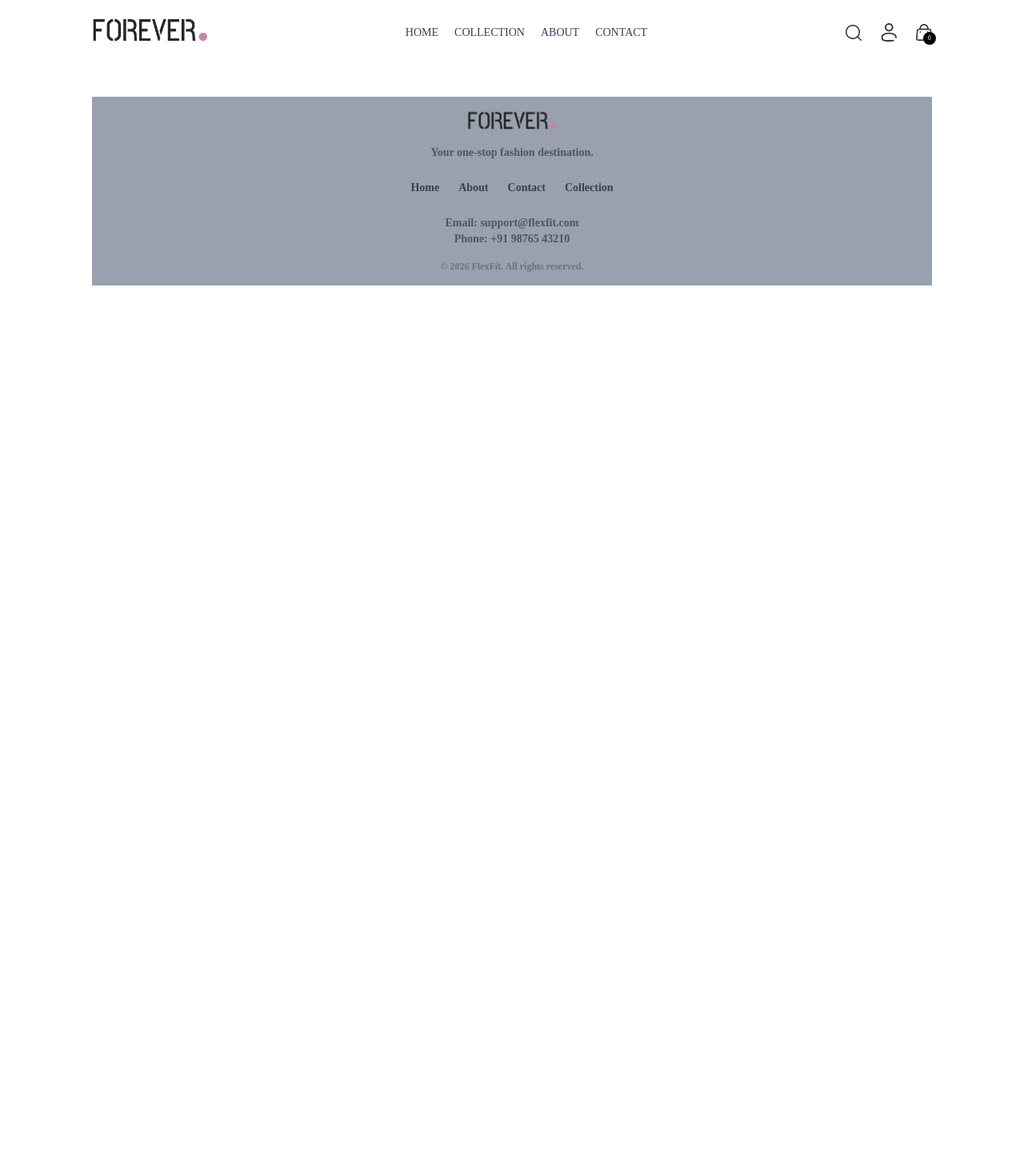
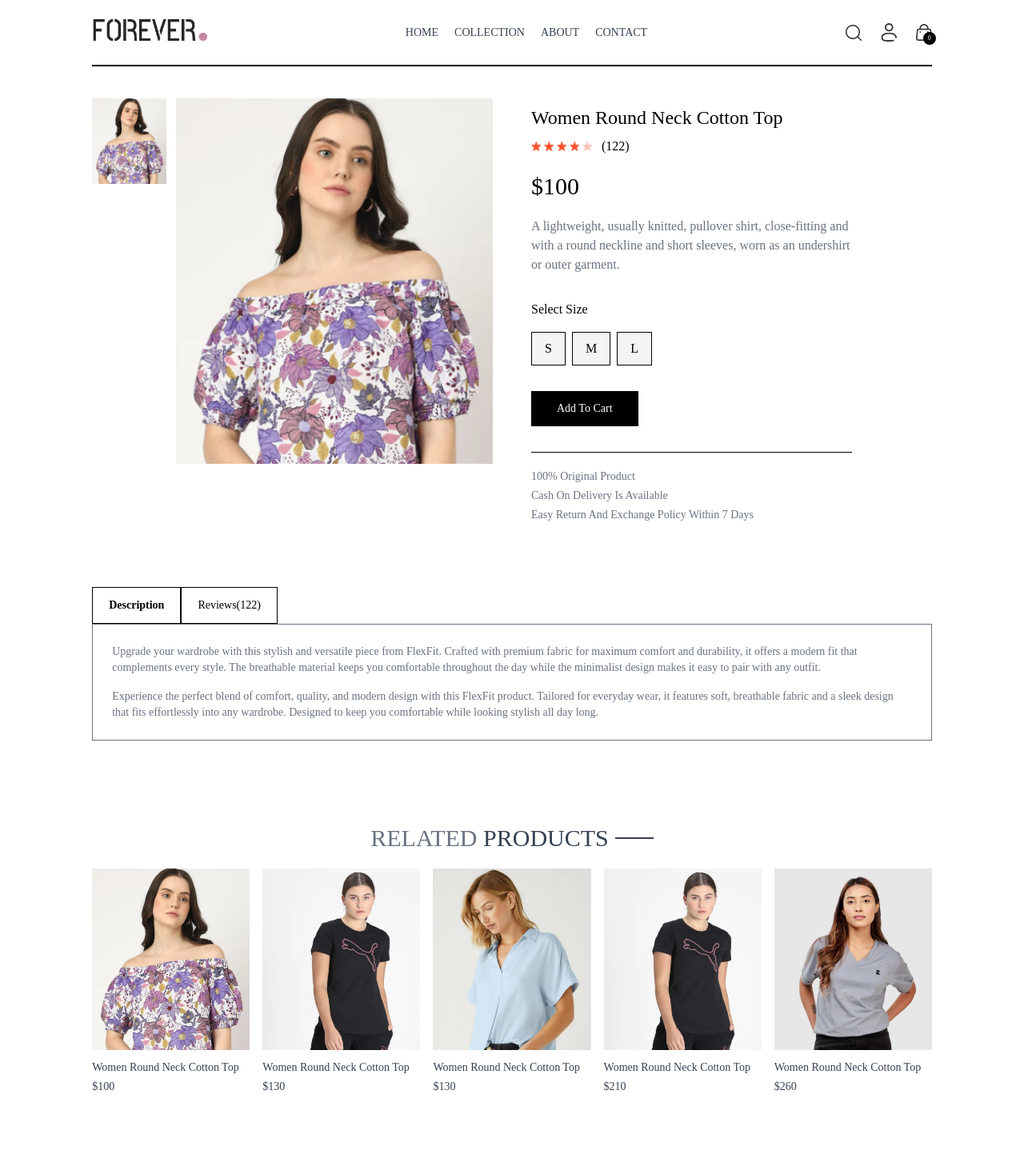
Before and after one commit to Krish-Chandwani/Flex-Fit, a React (Vite) app: page /product/aaaaa in a window 1280 px wide. Shown: the top 1463 px of the page at 80% size. Before the commit the page ends 800 px from the top, so only its background shows below. Built offline with nearby package versions, Linux system fonts and the light colour scheme.

Commit message:
Implemented the product page and added related product component

```diff
--- /dev/null
+++ b/src/Components/RelatedProducts.jsx
@@ -0,0 +1,32 @@
+import { useContext } from 'react'
+import { ShopContext } from '../Context/ShopContext'
+import Title from './Title'
+import ProductItem from './ProductItem'
+
+const RelatedProducts = ({ category, subCategory }) => {
+
+  const { products } = useContext(ShopContext)
+
+  const related = products
+    ?.filter(item => item.category === category && item.subCategory === subCategory)
+    .slice(0, 5) || []
+
+  return (
+    <div className='my-24'>
+        <div className='text-center text-3xl py-2'>
+            <Title text1={'RELATED'} text2={'PRODUCTS'}/>
+        </div>
+
+        <div className='grid grid-cols-2 sm:grid-cols-3 md:grid-cols-4 lg:grid-cols-5 gap-4 gap-y-6'>
+            {
+                related.map((item,index)=>(
+                    <ProductItem key={index} id={item._id} name={item.name} price={item.price} image={item.image}/>
+                ))
+            }
+        </div>
+
+    </div>
+  )
+}
+
+export default RelatedProducts
--- a/src/Components/SearchBar.jsx
+++ b/src/Components/SearchBar.jsx
@@ -1,11 +1,18 @@
 import React, { useContext } from 'react'
 import { ShopContext } from '../Context/ShopContext'
 import { assets } from '../Assets/assets'
+import { useLocation } from 'react-router-dom'
 
 const SearchBar = () => {
 
-    const{search,setSearch,showSearch,setShowSearch}=useContext(ShopContext)
-  return showSearch? (
+  const{search,setSearch,showSearch,setShowSearch}=useContext(ShopContext)
+  const location=useLocation()
+
+  const visible = location.pathname.includes("Collection")
+
+  // console.log(showSearch)
+  // console.log(visible)
+  return showSearch && visible? (
     <div className='border-t border-b bg-gray-50 text-center'>
         <div className='inline-flex items-center justify-center border border-gray-400 px-5  py-2 my-5 mx-3 rounded-full w-3/4 sm:w-1/2'>
             <input value={search} onChange={(e)=> setSearch(e.target.value)}className='flex-1 outline-none bg-inherit text-sm'type="text" placeholder='Search' />
--- a/src/Pages/Collection.jsx
+++ b/src/Pages/Collection.jsx
@@ -6,12 +6,13 @@
 
 const Collection = () => {
 
-  const { products } = useContext(ShopContext)
+  const { products, search , showSearch} = useContext(ShopContext)
 
   const [showFilter, setShowFilter] = useState(false)
   const [category, setCategory] = useState([])
   const [subCategory, setSubCategory] = useState([])
   const [sortType, setSortType] = useState("relevant")
+
 
   const toggleCategory = (e) => {
     if (category.includes(e.target.value)) {
@@ -32,6 +33,10 @@
   const filterProducts = useMemo(() => {
 
     let productsCopy = [...products]
+
+    if(search){
+      productsCopy=productsCopy.filter(item=>item.name.toLowerCase().replace(/-/g, "").includes(search.toLowerCase()))
+    }
 
     if (category.length > 0) {
       productsCopy = productsCopy.filter(item =>
@@ -55,7 +60,7 @@
 
     return productsCopy
 
-    },[products, category, subCategory,sortType])
+    },[products, category, subCategory,sortType,showSearch,search])
 
 
 
--- a/src/Pages/Product.jsx
+++ b/src/Pages/Product.jsx
@@ -1,11 +1,91 @@
-import React from 'react'
+import React, { useContext, useEffect, useState } from 'react'
+import { useParams } from 'react-router-dom'
+import { ShopContext } from '../Context/ShopContext'
+import { assets } from '../Assets/assets'
+import RelatedProducts from '../Components/RelatedProducts'
 
 const Product = () => {
-  return (
-    <div>
+  const {productId} = useParams()
+  const {products,currency} = useContext(ShopContext)
+  const [productData,setProductData] = useState(false)
+  const [image,setImage] = useState('')
+  const [size,setSize]=useState('')
 
+  const fetchProductData = async ()=>{
+    products.map((item)=>{
+      if(item._id===productId){
+        setProductData(item)
+        setImage(item.image[0])
+        return null
+      }
+    })
+  }
+
+  useEffect(()=>{
+    fetchProductData()
+  },[productId,products])
+
+  return productData ? (
+    <div className='border-t-2 pt-10 transition-opacity ease-in durtion-500 opacity-100'>
+      <div className='flex gap-12 sm:gap-12 flex-col sm:flex-row'>
+        <div className='flex-1 flex flex-col-reverse gap-3 sm:flex-row'>
+          <div className='flex sm:flex-col overflow-x-auto sm:overflow-y-scroll justify-between sm:justify-normal sm:w-[18.7%] w-full'>
+            {
+              productData.image.map((item,index)=>(
+                <img onClick={()=> setImage(item)} src={item} key={index} className='w-[24%] sm:w-full sm:mb-3 flex-shrink-0 cursor-pointer'alt="img" />
+              ))
+            }
+          </div>
+          <div className='w-full sm:w-[80%]'>
+            <img src={image} className='w-full h-auto'alt="" />
+          </div>
+        </div>
+
+        <div className='flex-1'>
+          <h1 className='font-medium text-2xl mt-2'>{productData.name}</h1>
+          <div className='flex items-center gap-1 mt-2'>
+            <img src={assets.star_icon} alt="" className="w-3 5" />
+            <img src={assets.star_icon} alt="" className="w-3 5" />
+            <img src={assets.star_icon} alt="" className="w-3 5" />
+            <img src={assets.star_icon} alt="" className="w-3 5" />
+            <img src={assets.star_dull_icon} alt="" className="w-3 5" />
+            <p className='pl-2'>(122)</p>
+          </div>
+          <p className='mt-5 text-3xl font-medium'>{currency}{productData.price}</p>
+          <p className='mt-5 text-gray-500 md:w-4/5'>{productData.description}</p>
+          <div className='flex flex-col gap-4 my-8'>
+            <p>Select Size</p>
+            <div className='flex gap-2'>
+              {productData.sizes.map((item,index)=>(
+                <button onClick={()=>setSize(item)} className={`cursor-pointer border py-2 px-4 bg-gray-100 ${item === size? 'border-orange-500':''}`} key={index} >{item}</button>
+              ))}
+            </div>
+          </div>
+          <button className='bg-black text-white px-8 py-3 text-sm active:bg-gray-700'>Add To Cart</button>
+          <hr className='mt-8 sm:w-4/5'/>
+          <div className='text-sm text-gray-500 mt-5 flex flex-col gap-1'>
+              <p>100% Original Product</p>
+              <p>Cash On Delivery Is Available</p>
+              <p>Easy Return And Exchange Policy Within 7 Days</p>
+          </div>
+        </div>
+      </div>
+
+      <div className='mt-20'>
+        <div className='flex'>
+          <b className='border px-5 py-3 text-sm'>Description</b>
+          <p className='border px-5 py-3 text-sm'>Reviews(122)</p>
+        </div>
+
+        <div className='flex flex-col gap-4 border px-6 py-6 text-sm text-gray-500'>
+          <p>Upgrade your wardrobe with this stylish and versatile piece from FlexFit. Crafted with premium fabric for maximum comfort and durability, it offers a modern fit that complements every style. The breathable material keeps you comfortable throughout the day while the minimalist design makes it easy to pair with any outfit.</p>
+          <p>Experience the perfect blend of comfort, quality, and modern design with this FlexFit product. Tailored for everyday wear, it features soft, breathable fabric and a sleek design that fits effortlessly into any wardrobe. Designed to keep you comfortable while looking stylish all day long.</p>
+        </div>
+      </div>
+
+      <RelatedProducts category={productData.category} subCategory={productData.subCategory}/>
     </div>
-  )
+  ): <div className='opacity-0'></div>
 }
 
 export default Product
--- a/src/index.css
+++ b/src/index.css
@@ -13,6 +13,9 @@
   font-weight: 400;
   font-style: normal;
 }
+::-webkit-scrollbar{
+    display: none;
+}
 
 @media (max-width:640px){
     a.active{
```
